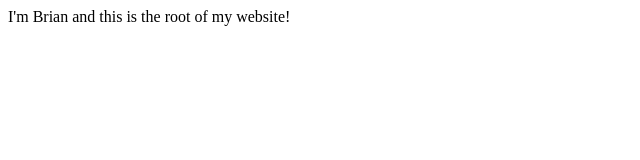
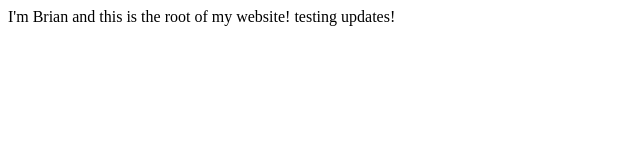
Before and after one commit to bmelling-stack/bmelling-stack.github.io, a plain HTML site: page index.html in a window 1280 px wide. Shown: the whole page, without its empty margins (0-640 px from the left). Drawn offline with Linux system fonts and the light colour scheme.

Commit message:
Update index.html

```diff
--- a/index.html
+++ b/index.html
@@ -1,4 +1,5 @@
 <!doctype html>
 <html><body>
   I'm Brian and this is the root of my website!
+  testing updates!
 </body></html>
```
